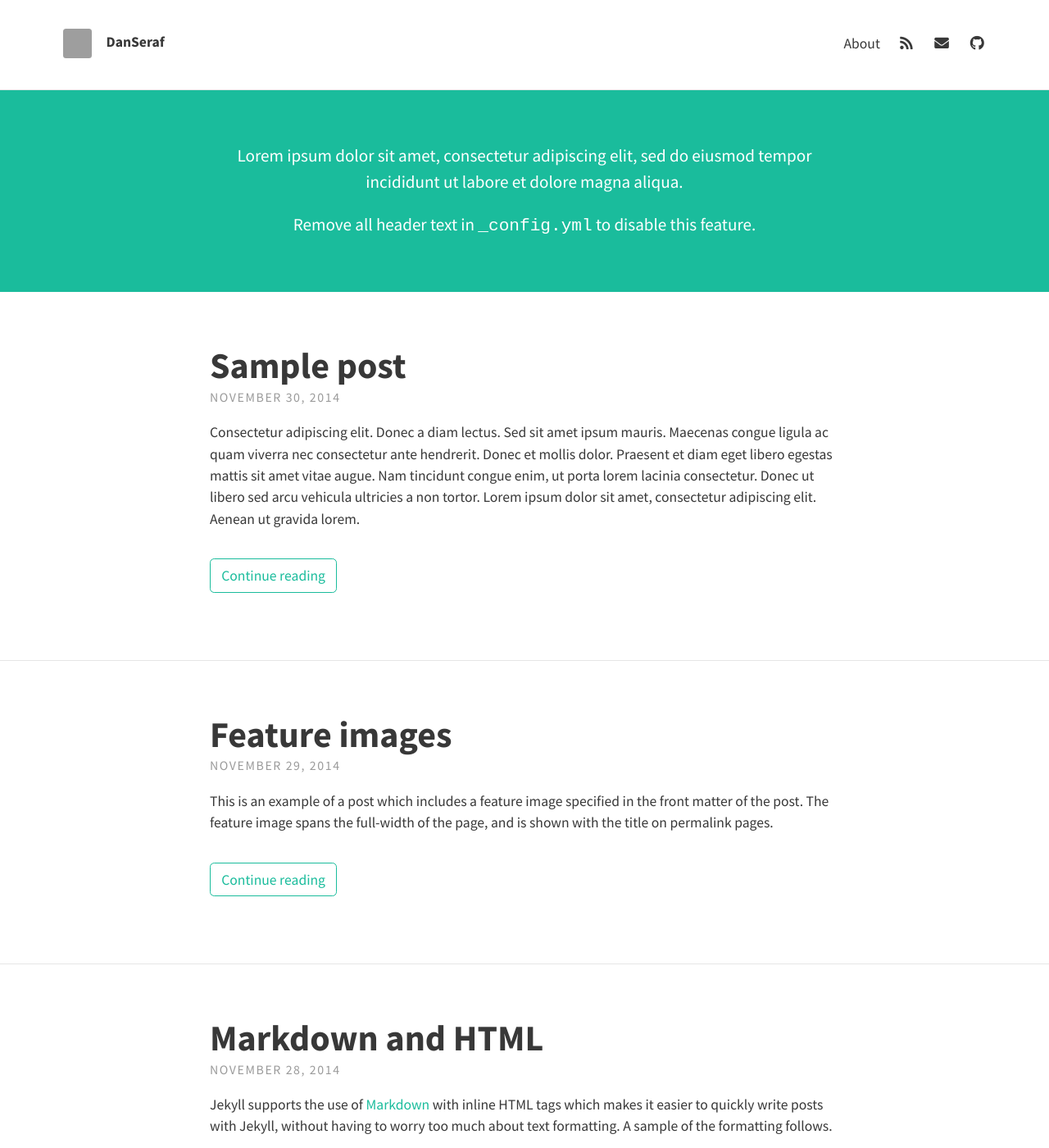
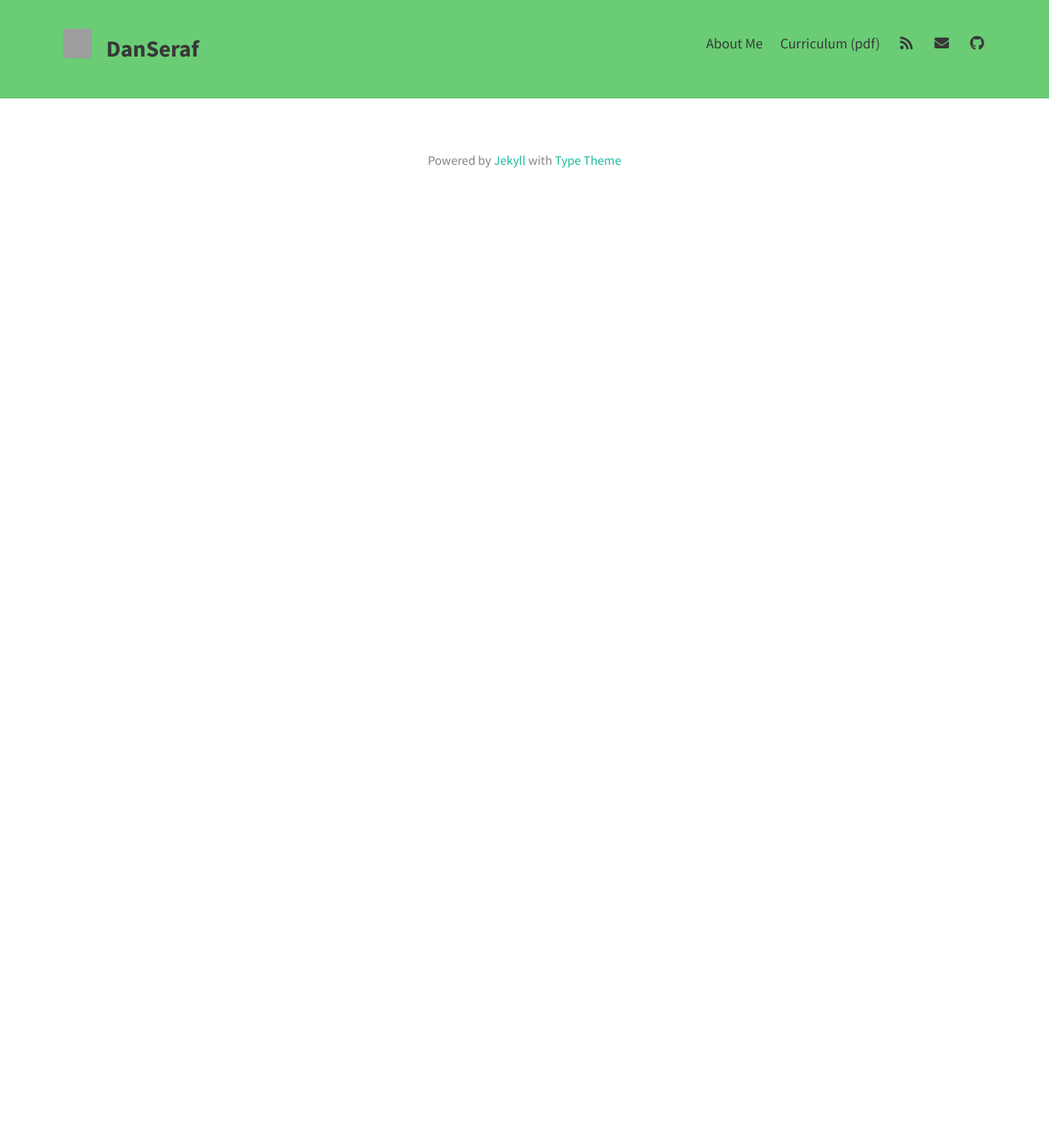
Before and after one commit to DanSeraf/danseraf.github.io, a Jekyll site: the page built from index.html, in a window 1280 px wide and 1400 px high. Shown: the whole window at 82% size. Built offline with Jekyll 4.4.1, drawn with Linux system fonts in a browser that asks for light colours; nearby versions of some CDN libraries; the list of posts is cut into pages by our own code; grey boxes are pictures that could not be loaded.

Commit message:
cv and style

```diff
--- a/_config.yml
+++ b/_config.yml
@@ -1,5 +1,5 @@
 # SITE CONFIGURATION
-baseurl: "/"
+baseurl: ""
 url: "https://danseraf.github.io/"
 
 # THEME-SPECIFIC CONFIGURATION
@@ -9,14 +9,11 @@ theme_settings:
   avatar: assets/img/avatar.png
   favicon: assets/favicon.ico
   gravatar: 27f41f591f5bacf1de77c99707c30c59 # Email MD5 hash
-  description: "A website with blog posts and pages" # used by search engines
+  description: "A little place to share my stuff" # used by search engines
 
   # Header and footer text
-  header_text: >
-     <p>Lorem ipsum dolor sit amet, consectetur adipiscing elit, sed do eiusmod tempor incididunt ut labore et dolore magna aliqua.</p>
-
-     <p>Remove all header text in <code>_config.yml</code> to disable this feature.</p>
-  header_text_feature_image:
+  header_text:
+  header_text_feature_image: assets/img/sample_feature_img.png
   footer_text: >
    Powered by <a href="https://jekyllrb.com/">Jekyll</a> with <a href="https://github.com/rohanchandra/type-theme">Type Theme</a>
 
@@ -43,6 +40,7 @@ theme_settings:
   twitter:
   wordpress:
   youtube:
+  curriculum: https://www.example.com
 
   # Scripts
   google_analytics: # Tracking ID, e.g. "UA-000000-01"
@@ -58,7 +56,7 @@ theme_settings:
   str_previous_post: "Previous post"
   str_next_page: "Next"
   str_previous_page: "Prev"
-  str_continue_reading: "Continue reading"
+  str_continue_reading: "More"
   str_javascript_required_disqus: "Please enable JavaScript to view comments."
   str_search_no_results: "No results found."
 
@@ -67,7 +65,7 @@ theme_settings:
   google_fonts: "Source+Sans+Pro:400,700,700italic,400italic"
 
   # Post navigation
-  post_navigation: false
+  post_navigation: true
 
 # PAGINATION
 paginate: 5
--- a/_includes/head.html
+++ b/_includes/head.html
@@ -1,6 +1,6 @@
 <head>
 	<meta charset="utf-8">
-	<title>{% if page.title %}{{ page.title }} |{% endif %} {{ site.theme_settings.title }}</title>
+	<title>Dan/Seraf</title>
 	<meta name="description"
 		content="{% if page.excerpt %}{{ page.excerpt | strip_html | strip_newlines | truncate: 160 }}{% else %}{{ site.theme_settings.description }}{% endif %}">
 	<meta name="viewport" content="width=device-width, initial-scale=1">
--- a/_includes/header.html
+++ b/_includes/header.html
@@ -1,8 +1,8 @@
-<header class="site-header">
+<header class="site-header" style="background-color: #6acd75;">
 	<div class="branding">
 		{% if site.theme_settings.gravatar %}
 		<a href="{{ site.baseurl }}/">
-			<img class="avatar" src="https://secure.gravatar.com/avatar/{{ site.theme_settings.gravatar }}?s=100" alt=""/>
+			<img class="avatar" src="https://secure.gravatar.com/avatar/{{ site.theme_settings.gravatar }}?s=400&d=robohash&r=x" alt=""/>
 		</a>
 		{% elsif site.theme_settings.avatar %}
 		<a href="{{ site.baseurl }}/">
@@ -10,7 +10,7 @@
 		</a>
 		{% endif %}
 		<h1 class="site-title">
-			<a href="{{ site.baseurl }}/">{{ site.theme_settings.title }}</a>
+			<a href="{{ site.baseurl }}/" style="font-size: 28px;">{{ site.theme_settings.title }}</a>
 		</h1>
 	</div>
 	<nav class="site-nav">
--- a/_layouts/home.html
+++ b/_layouts/home.html
@@ -5,7 +5,7 @@ layout: default
 <div class="home">
   {% if site.theme_settings.header_text %}
   <div class="call-out"
-  style="background-image: url('{{ site.baseurl }}/{{ site.theme_settings.header_text_feature_image }}')">
+       style="background-image: url('/assets/img/sample_feature_img.png')">
     {{ site.theme_settings.header_text }}
   </div>
   {% endif %}
--- a/_posts/2014-11-28-markdown-and-html.md
+++ /dev/null
@@ -1,39 +0,0 @@
----
-layout: post
-title: Markdown and HTML
----
-
-Jekyll supports the use of [Markdown](http://daringfireball.net/projects/markdown/syntax) with inline HTML tags which makes it easier to quickly write posts with Jekyll, without having to worry too much about text formatting. A sample of the formatting follows.
-
-Tables have also been extended from Markdown:
-
-First Header  | Second Header
-------------- | -------------
-Content Cell  | Content Cell
-Content Cell  | Content Cell
-
-Here's an example of an image, which is included using Markdown:
-
-![Geometric pattern with fading gradient]({{ site.baseurl }}/assets/img/sample_feature_img_2.png)
-
-Highlighting for code in Jekyll is done using Pygments or Rouge. This theme makes use of Rouge by default.
-
-{% highlight js %}
-// count to ten
-for (var i = 1; i <= 10; i++) {
-    console.log(i);
-}
-
-// count to twenty
-var j = 0;
-while (j < 20) {
-    j++;
-    console.log(j);
-}
-{% endhighlight %}
-
-Type Theme uses KaTeX to display maths. Equations such as $$S_n = a \times \frac{1-r^n}{1-r}$$ can be displayed inline.
-
-Alternatively, they can be shown on a new line:
-
-$$ f(x) = \int \frac{2x^2+4x+6}{x-2} $$
--- a/_posts/2014-11-29-feature-images.md
+++ /dev/null
@@ -1,6 +0,0 @@
----
-layout: post
-title: Feature images
-feature-img: "assets/img/sample_feature_img.png"
----
-This is an example of a post which includes a feature image specified in the front matter of the post. The feature image spans the full-width of the page, and is shown with the title on permalink pages.
--- a/_posts/2014-11-30-sample-post.md
+++ /dev/null
@@ -1,22 +0,0 @@
----
-layout: post
-title: Sample post
-tags: [test, sample]
----
-Consectetur adipiscing elit. Donec a diam lectus. Sed sit amet ipsum mauris. Maecenas congue ligula ac quam viverra nec consectetur ante hendrerit. Donec et mollis dolor. Praesent et diam eget libero egestas mattis sit amet vitae augue. Nam tincidunt congue enim, ut porta lorem lacinia consectetur. Donec ut libero sed arcu vehicula ultricies a non tortor. Lorem ipsum dolor sit amet, consectetur adipiscing elit. Aenean ut gravida lorem.
-
-* Consectetur adipiscing elit
-* Donec a diam lectus
-* Sed sit amet ipsum mauris
-
-Ut turpis felis, pulvinar a semper sed, adipiscing id dolor. Pellentesque auctor nisi id magna consequat sagittis. Curabitur dapibus enim sit amet elit pharetra tincidunt feugiat nisl imperdiet. Ut convallis libero in urna ultrices accumsan. Donec sed odio eros. Donec viverra mi quis quam pulvinar at malesuada arcu rhoncus. Cum sociis natoque penatibus et magnis dis parturient montes, nascetur ridiculus mus. In rutrum accumsan ultricies. Mauris vitae nisi at sem facilisis semper ac in est.
-
-Nunc diam velit, adipiscing ut tristique vitae, sagittis vel odio. Maecenas convallis ullamcorper ultricies. Curabitur ornare, ligula *semper consectetur sagittis*, nisi diam iaculis velit, id fringilla sem nunc vel mi. Nam dictum, odio nec pretium volutpat, arcu ante placerat erat, non tristique elit urna et turpis. Quisque mi metus, ornare sit amet fermentum et, tincidunt et orci. Fusce eget orci a orci congue vestibulum.
-
-Ut dolor diam, elementum et vestibulum eu, porttitor vel elit. Curabitur venenatis pulvinar tellus gravida ornare. Sed et erat faucibus nunc euismod ultricies ut id justo. Nullam cursus suscipit nisi, et ultrices justo sodales nec. Fusce venenatis facilisis lectus ac semper. Aliquam at massa ipsum. Quisque bibendum purus convallis nulla ultrices ultricies. Nullam aliquam, mi eu aliquam tincidunt, purus velit laoreet tortor, viverra pretium nisi quam vitae mi. Fusce vel volutpat elit. Nam sagittis nisi dui.
-
-> Suspendisse lectus leo, consectetur in tempor sit amet, placerat quis neque
-
-Etiam luctus porttitor lorem, sed suscipit est rutrum non. Curabitur lobortis nisl a enim congue semper. Aenean commodo ultrices imperdiet. Vestibulum ut justo vel sapien venenatis tincidunt.
-
-Phasellus eget dolor sit amet ipsum dapibus condimentum vitae quis lectus. Aliquam ut massa in turpis dapibus convallis. Praesent elit lacus, vestibulum at malesuada et, ornare et est. Ut augue nunc, sodales ut euismod non, adipiscing vitae orci. Mauris ut placerat justo. Mauris in ultricies enim. Quisque nec est eleifend nulla ultrices egestas quis ut quam. Donec sollicitudin lectus a mauris pulvinar id aliquam urna cursus. Cras quis ligula sem, vel elementum mi. Phasellus non ullamcorper urna.
--- a/about.md
+++ b/about.md
@@ -1,7 +1,7 @@
 ---
 layout: page
-title: About
-permalink: /about/
+title: About Me
+permalink: /about_me/
 feature-img: "assets/img/sample_feature_img_2.png"
 ---
 
--- /dev/null
+++ b/cv.md
@@ -0,0 +1,4 @@
+---
+title: Curriculum (pdf)
+permalink: "/curriculum/cv.pdf"
+---
```
Also changed, not shown: search.html (line endings or trailing spaces), 1 other file.
